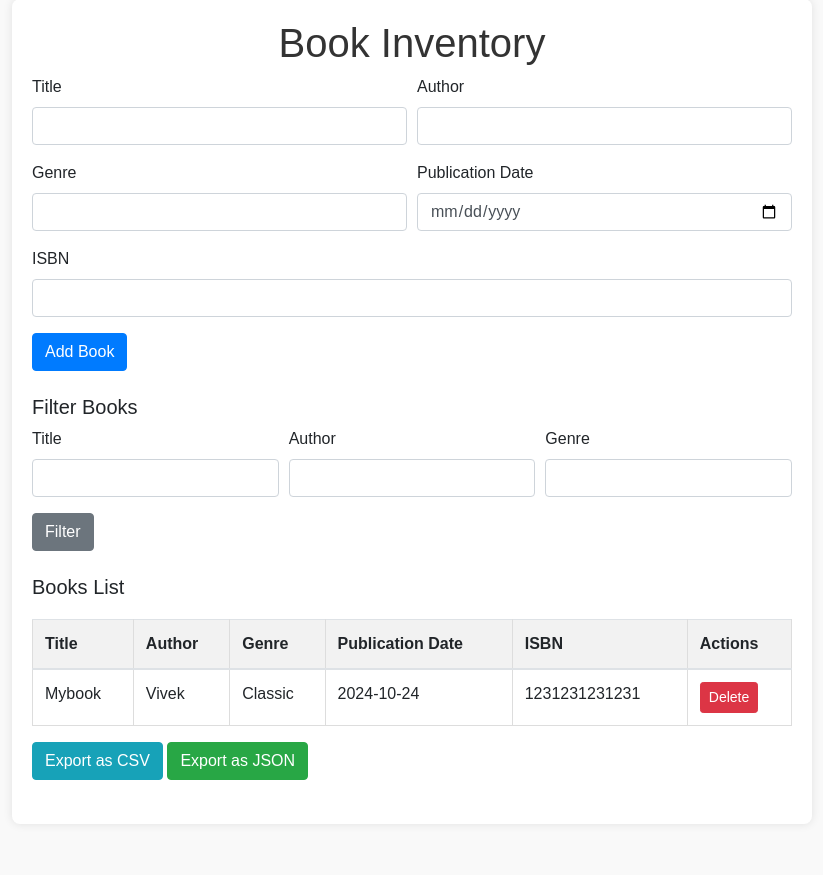
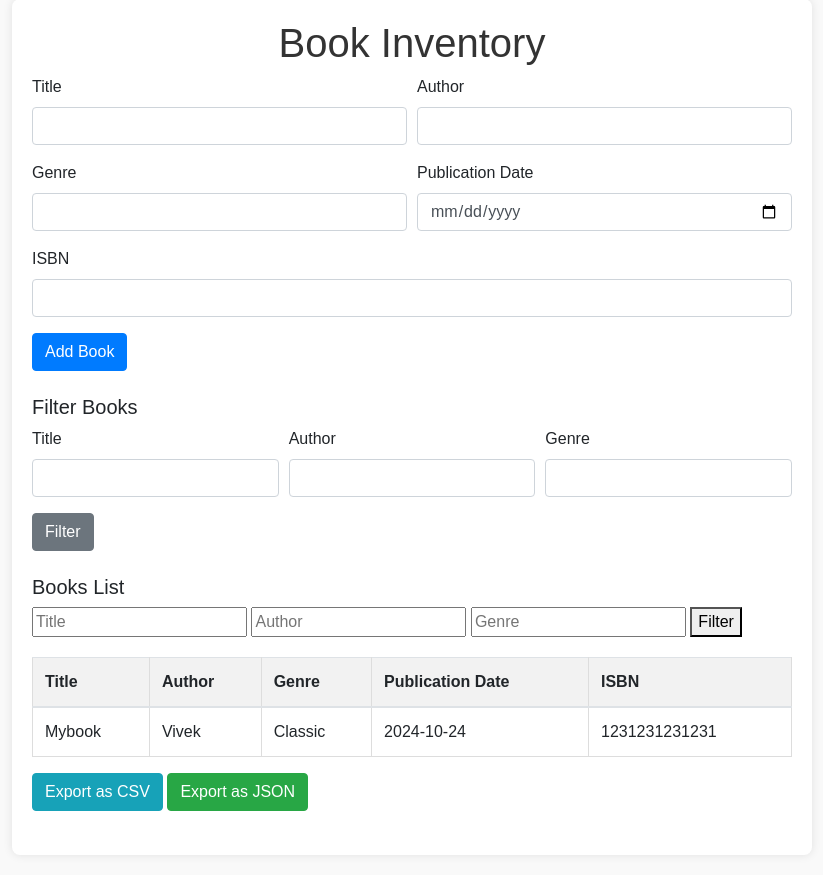
Before and after one commit to bamnelkarvivek/secondbind, a Flask app: page / in a window 1280 px wide. Shown: the part 69-944 px from the top of the page, without its empty margins (228-1051 px from the left). Before the commit the page ends 849 px from the top, so only its background shows below. Run offline with Flask 3, Linux system fonts and the light colour scheme; some libraries are stand-ins or nearby versions.

Commit message:
Update the filter to run on homepage. Added error handling for new books same ISBN.

```diff
--- a/app.py
+++ b/app.py
@@ -1,6 +1,7 @@
-from flask import Flask, render_template, request, redirect
+from flask import Flask, render_template, request, redirect, jsonify
 from flask_sqlalchemy import SQLAlchemy
 from datetime import datetime
+from sqlalchemy.exc import IntegrityError
 import csv, json
 from flask import Response
 import os
@@ -35,25 +36,28 @@ def index():
     return render_template('index.html', books=books)
 
 
-@app.route('/add-book', methods=['GET', 'POST'])
+@app.route('/add-book', methods=['POST'])
 def add_book():
-    if request.method == 'POST':
-        title = request.form['title']
-        author = request.form['author']
-        genre = request.form['genre']
-        publication_date_str = request.form['publication_date']
-        isbn = request.form['isbn']
+    title = request.form['title']
+    author = request.form['author']
+    genre = request.form['genre']
+    publication_date_str = request.form['publication_date']
+    isbn = request.form['isbn']
 
-        # Convert publication_date from string to date object
-        publication_date = datetime.strptime(publication_date_str, '%Y-%m-%d').date() if publication_date_str else None
+    # Convert the string to a date object
+    publication_date = datetime.strptime(publication_date_str, '%Y-%m-%d').date()
 
-        new_book = Book(title=title, author=author, genre=genre, publication_date=publication_date, isbn=isbn)
+    new_book = Book(title=title, author=author, genre=genre, publication_date=publication_date, isbn=isbn)
+
+    try:
         db.session.add(new_book)
         db.session.commit()
-
         return redirect('/')
-    return render_template('add_book.html')
-
+    except IntegrityError:
+        db.session.rollback()  # Rollback the session to avoid conflicts
+        books = Book.query.all()  # Get all books to display again on the homepage
+        error_message = "A book with this ISBN already exists."
+        return render_template('index.html', books=books, error=error_message)
 
 @app.route('/filter-books', methods=['GET'])
 def filter_books():
@@ -71,8 +75,18 @@ def filter_books():
         query = query.filter_by(genre=genre)
 
     books = query.all()
-    return render_template('books.html', books=books)
 
+    book_list = [
+        {
+            'title': book.title,
+            'author': book.author,
+            'genre': book.genre,
+            'publication_date': book.publication_date.strftime('%Y-%m-%d') if book.publication_date else '',
+            'isbn': book.isbn
+        } for book in books
+    ]
+
+    return jsonify(book_list)
 
 # Export to CSV
 @app.route('/export-csv', methods=['GET'])
--- a/templates/index.html
+++ b/templates/index.html
@@ -11,6 +11,12 @@
 <body>
 <div class="container mt-5">
     <h1 class="text-center">Book Inventory</h1>
+
+    {% if error %}
+        <div class="alert alert-danger" role="alert">
+            {{ error }}
+        </div>
+    {% endif %}
 
     <!-- Add Book Form -->
     <form action="/add-book" method="post" class="mb-4">
@@ -63,7 +69,14 @@
 
     <!-- Books List -->
     <h5>Books List</h5>
-    <table class="table table-striped">
+    <form id="filter-form" method="GET">
+        <input type="text" name="title" placeholder="Title" id="title">
+        <input type="text" name="author" placeholder="Author" id="author">
+        <input type="text" name="genre" placeholder="Genre" id="genre">
+        <button type="button" id="filter-btn">Filter</button>
+    </form>
+
+    <table class="table">
         <thead>
             <tr>
                 <th>Title</th>
@@ -71,26 +84,48 @@
                 <th>Genre</th>
                 <th>Publication Date</th>
                 <th>ISBN</th>
-                <th>Actions</th>
             </tr>
         </thead>
-        <tbody>
-            {% for book in books %}
-            <tr>
-                <td>{{ book.title }}</td>
-                <td>{{ book.author }}</td>
-                <td>{{ book.genre }}</td>
-                <td>{{ book.publication_date }}</td>
-                <td>{{ book.isbn }}</td>
-                <td>
-                    <form action="/delete-book/{{ book.id }}" method="post" style="display:inline;">
-                        <button type="submit" class="btn btn-danger btn-sm">Delete</button>
-                    </form>
-                </td>
-            </tr>
-            {% endfor %}
+        <tbody id="book-list">
+            <!-- Rows will be dynamically populated here -->
         </tbody>
     </table>
+
+<script>
+// Function to fetch and display books
+function fetchBooks(title = '', author = '', genre = '') {
+    fetch(`/filter-books?title=${title}&author=${author}&genre=${genre}`)
+        .then(response => response.json())
+        .then(data => {
+            const bookList = document.getElementById('book-list');
+            bookList.innerHTML = ''; // Clear current table rows
+            data.forEach(book => {
+                const row = `<tr>
+                    <td>${book.title}</td>
+                    <td>${book.author}</td>
+                    <td>${book.genre}</td>
+                    <td>${book.publication_date}</td>
+                    <td>${book.isbn}</td>
+                </tr>`;
+                bookList.innerHTML += row;
+            });
+        });
+}
+
+// Fetch all books on page load
+document.addEventListener('DOMContentLoaded', function() {
+    fetchBooks();
+});
+
+// Filter books when the button is clicked
+document.getElementById('filter-btn').addEventListener('click', function() {
+    const title = document.getElementById('title').value;
+    const author = document.getElementById('author').value;
+    const genre = document.getElementById('genre').value;
+
+    fetchBooks(title, author, genre);
+});
+</script>
 
     <!-- Export Buttons -->
     <div class="mb-4">
```
